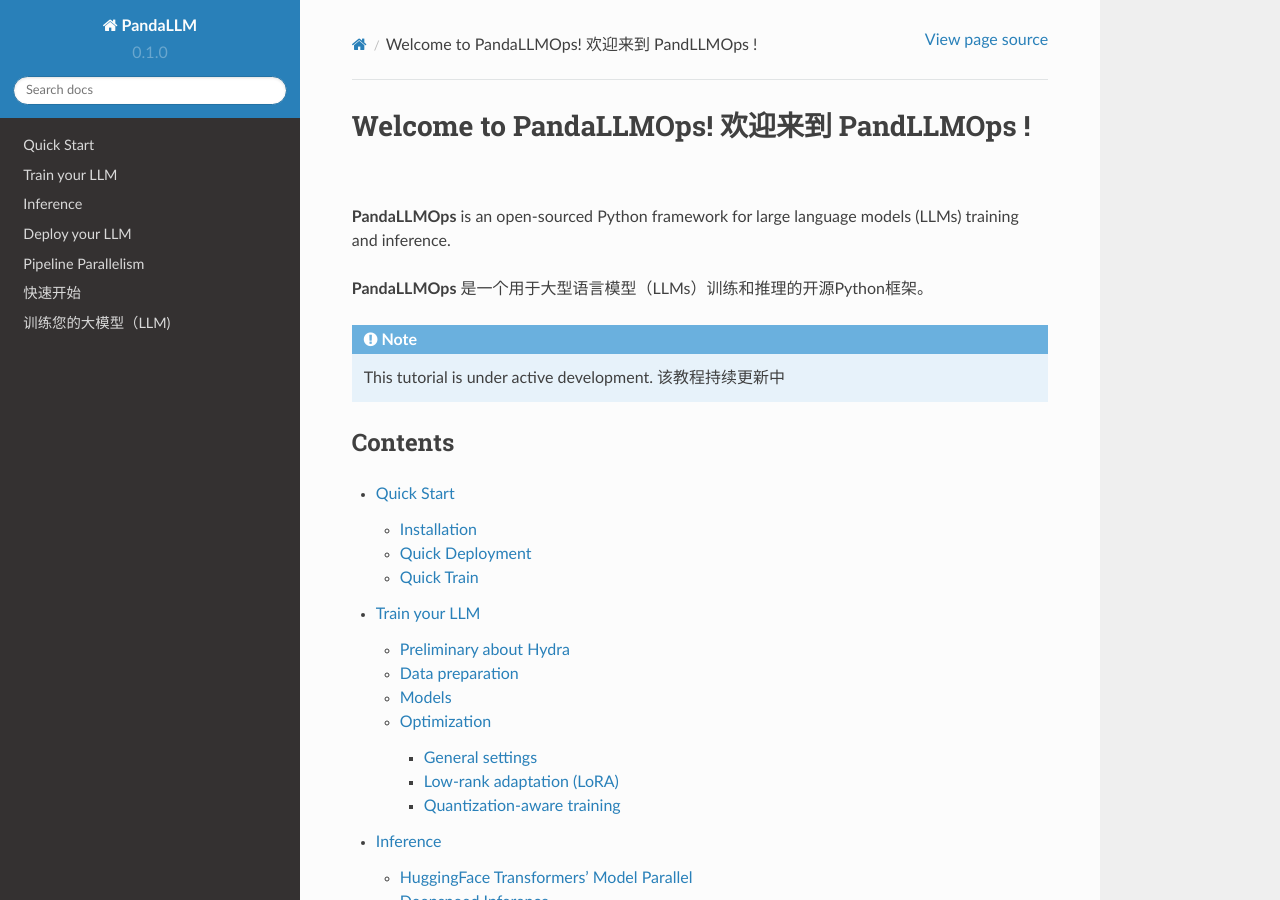
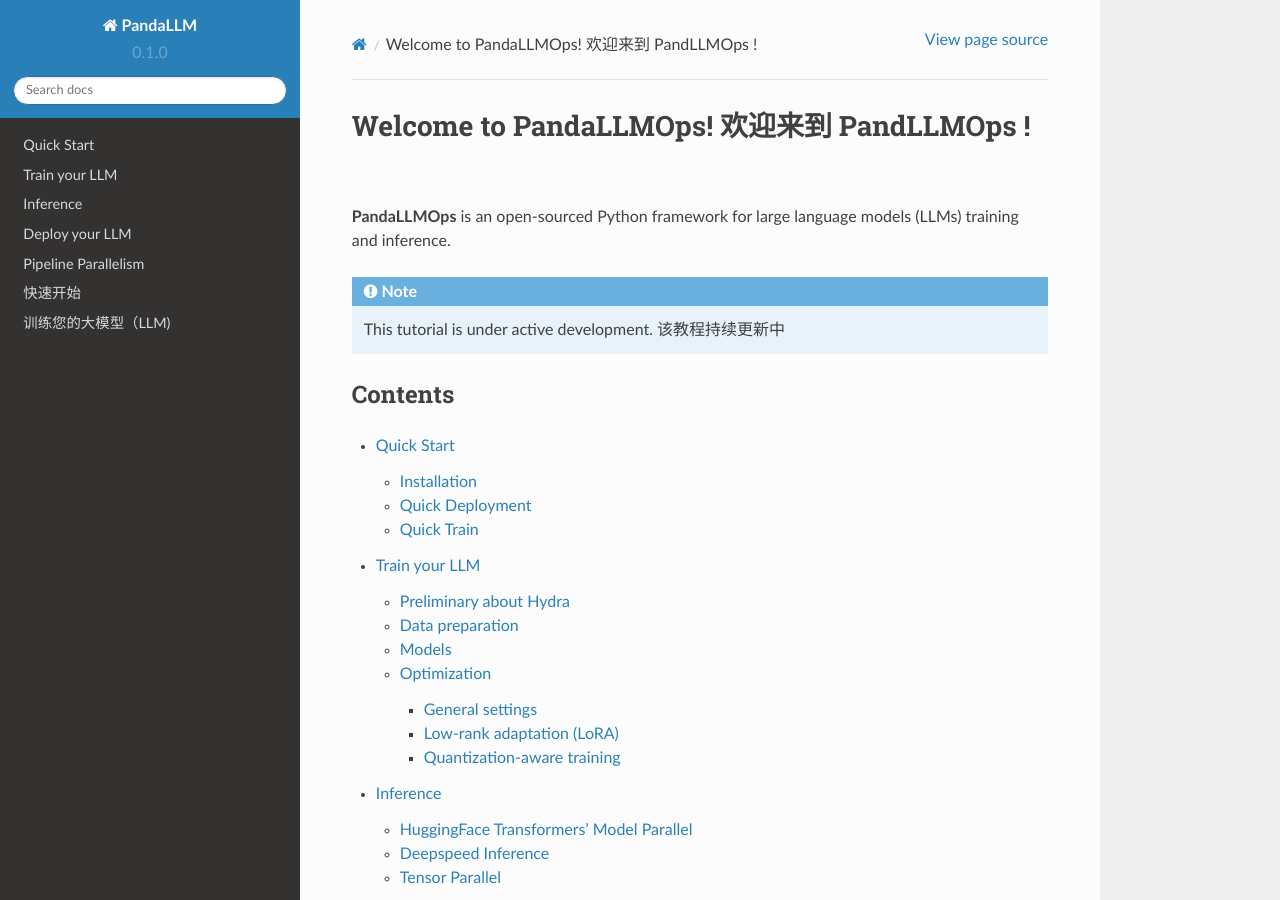
Before and after one commit to mzf666/panda-tutorial, a Sphinx documentation site: the page built from docs/source/index.rst, in a window 1280 px wide and 900 px high. Built offline with Sphinx 7.4.7 and the Read the Docs theme 2.0.0, drawn with Linux system fonts in a browser that asks for light colours.

Commit message:
Update index.rst

```diff
--- a/docs/source/index.rst
+++ b/docs/source/index.rst
@@ -2,8 +2,6 @@
 ===================================
 
 **PandaLLMOps** is an open-sourced Python framework for large language models (LLMs) training and inference.
-
-**PandaLLMOps** 是一个用于大型语言模型（LLMs）训练和推理的开源Python框架。
 
 .. note::
 
```
